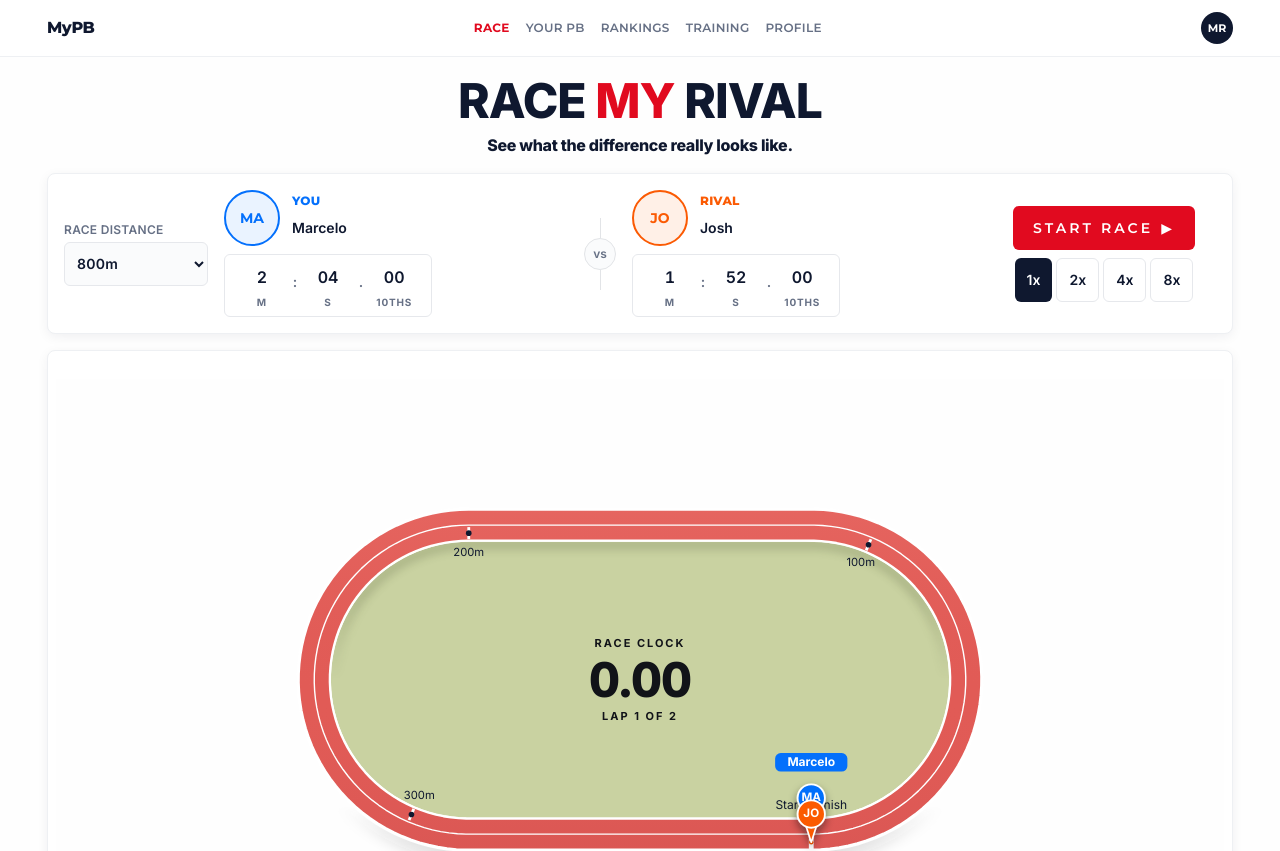
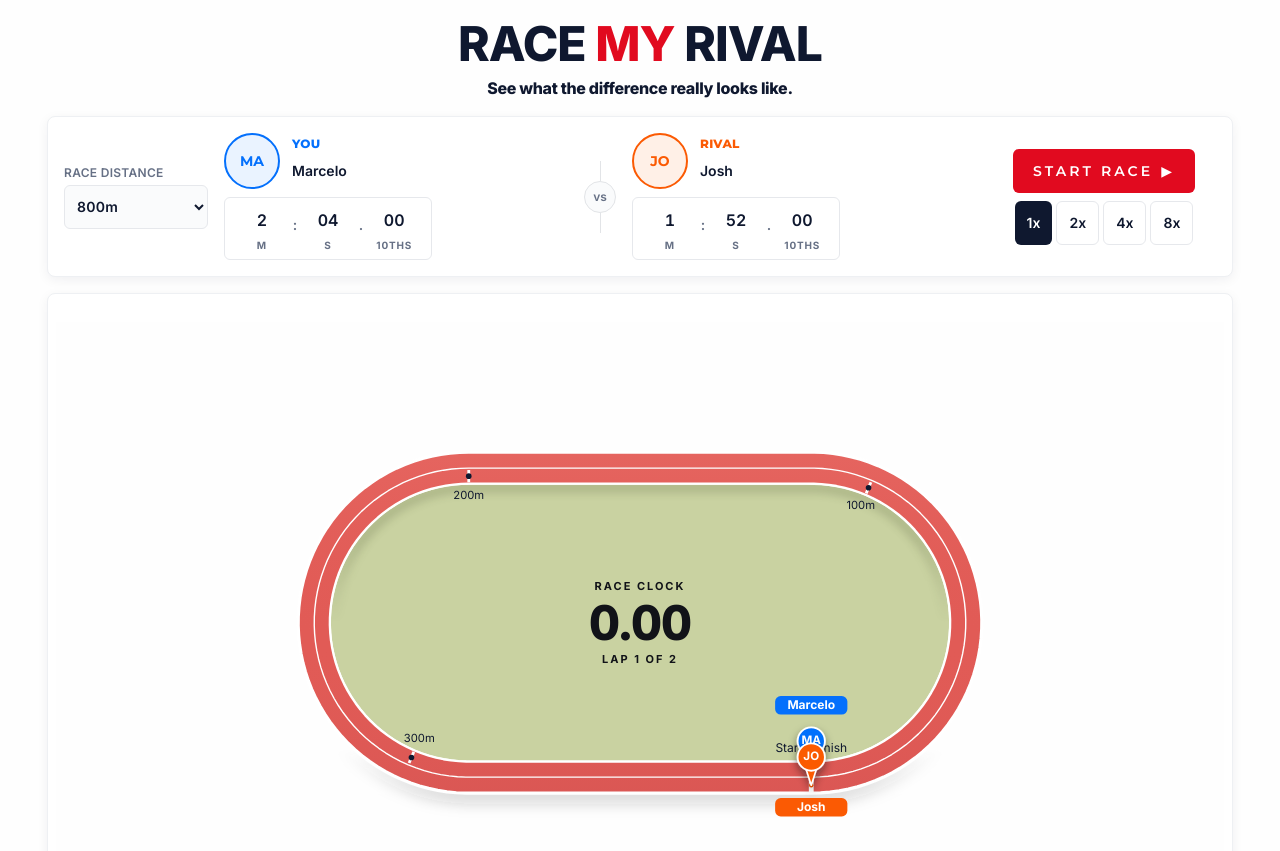
Before and after one commit to MBustamante76/racemyrival, a Next.js app: page / in a window 1280 px wide. Shown: the top 851 px of the page. Built offline with nearby package versions, Linux system fonts and the light colour scheme.

Commit message:
Shelve app header behind feature flag
Added a SHOW_APP_HEADER UI flag to keep the prototype app header hidden while preserving the component for future reactivation. Updated RaceApp and the phase 2B/2N tests to assert the shelved shell and confirm the header remains non-navigating when shown.

```diff
--- a/src/components/RaceApp.tsx
+++ b/src/components/RaceApp.tsx
@@ -6,6 +6,7 @@ import { AppHeader } from "./AppHeader";
 import { RaceWorkspace } from "./RaceWorkspace";
 import { resolvePresentationMode } from "./presentation";
 import type { PresentationMode } from "./presentation";
+import { SHOW_APP_HEADER } from "./uiFlags";
 
 function subscribePresentation(onStoreChange: () => void): () => void {
   window.addEventListener("popstate", onStoreChange);
@@ -48,7 +49,7 @@ export function RaceApp({
           : "flex flex-1 flex-col overflow-x-hidden bg-page"
       }
     >
-      {mode === "polished" ? <AppHeader /> : null}
+      {mode === "polished" && SHOW_APP_HEADER ? <AppHeader /> : null}
       <main
         className={
           mode === "wireframe"
--- /dev/null
+++ b/src/components/uiFlags.ts
@@ -0,0 +1,5 @@
+/**
+ * Prototype UI toggles. Flip these when a shelved surface should come back.
+ * Prefer flags over deleting components so later product chrome can return cleanly.
+ */
+export const SHOW_APP_HEADER = false;
```
Also changed, not shown: 2 other files (tests, documents, lock files or other folders).
